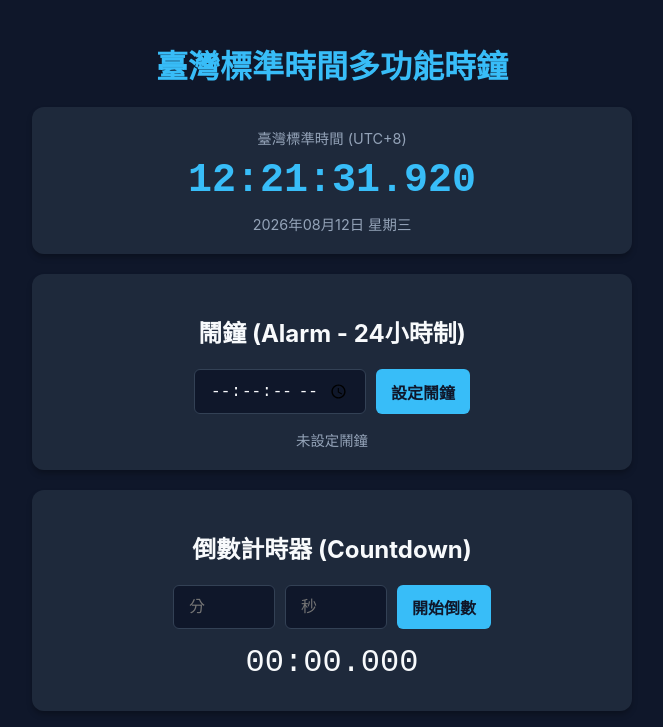
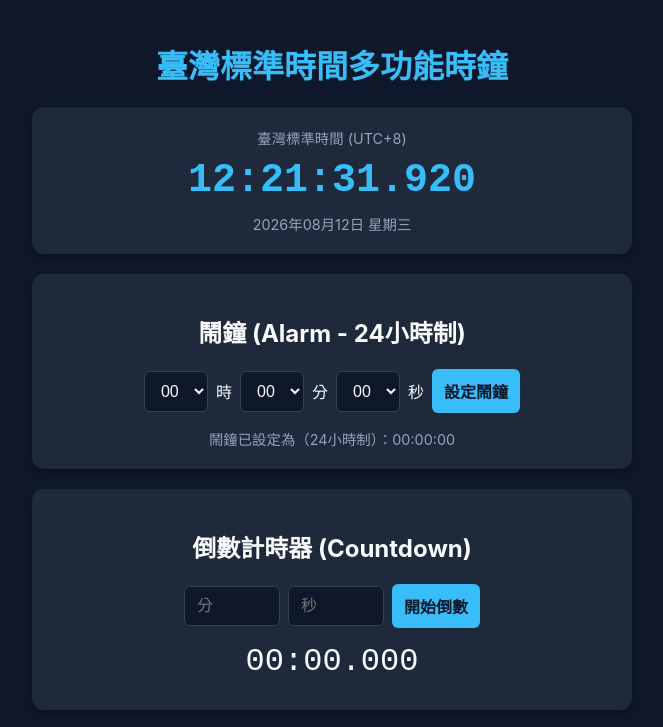
Before and after one commit to tahai-hsieh/Clock, a plain HTML site: page index.html in a window 1280 px wide. Both pictures are taken after a click on the button "設定鬧鐘". Shown: the top 727 px of the page, without its empty margins (308-971 px from the left). Drawn offline with Linux system fonts and the light colour scheme.

Commit message:
Update index.html

```diff
--- a/index.html
+++ b/index.html
@@ -3,7 +3,8 @@
 <head>
     <meta charset="UTF-8">
     <meta name="viewport" content="width=device-width, initial-scale=1.0">
-    <title>線上時鐘 & 多功能計時工具</title>
+    <title>大海專屬時鐘</title>
+    <link rel="icon" href="https://www.pinterest.com/pin/620863498620754160/">
     <style>
         :root {
             --bg-color: #0f172a;
@@ -64,18 +65,23 @@
         .input-group {
             display: flex;
             justify-content: center;
-            gap: 10px;
+            align-items: center;
+            gap: 8px;
             margin: 15px 0;
             flex-wrap: wrap;
         }
 
-        input, button {
-            padding: 10px 15px;
+        input, select, button {
+            padding: 10px 12px;
             border-radius: 6px;
             border: 1px solid #334155;
             background-color: #0f172a;
             color: var(--text-color);
             font-size: 1rem;
+        }
+
+        select {
+            cursor: pointer;
         }
 
         button {
@@ -145,11 +151,13 @@
             <div id="date" class="sub-text">YYYY-MM-DD</div>
         </div>
 
-        <!-- 鬧鐘功能 (24小時制) -->
+        <!-- 鬧鐘功能 (24小時制下拉選單) -->
         <div class="card">
             <h2>鬧鐘 (Alarm - 24小時制)</h2>
             <div class="input-group">
-                <input type="time" id="alarmTime" step="1">
+                <select id="alarmHour"></select> 時
+                <select id="alarmMinute"></select> 分
+                <select id="alarmSecond"></select> 秒
                 <button id="setAlarmBtn">設定鬧鐘</button>
             </div>
             <div id="alarmStatus" class="sub-text">未設定鬧鐘</div>
@@ -218,21 +226,30 @@
             requestAnimationFrame(updateClock);
         }
 
-        // --- 2. 鬧鐘功能 (24小時制格式判斷) ---
+        // --- 2. 鬧鐘功能 (24小時制下拉選單產生) ---
+        const alarmHourSelect = document.getElementById('alarmHour');
+        const alarmMinuteSelect = document.getElementById('alarmMinute');
+        const alarmSecondSelect = document.getElementById('alarmSecond');
+
+        // 動態生成 00 ~ 23 小時選單
+        for (let i = 0; i < 24; i++) {
+            const val = String(i).padStart(2, '0');
+            alarmHourSelect.add(new Option(val, val));
+        }
+        // 動態生成 00 ~ 59 分/秒選單
+        for (let i = 0; i < 60; i++) {
+            const val = String(i).padStart(2, '0');
+            alarmMinuteSelect.add(new Option(val, val));
+            alarmSecondSelect.add(new Option(val, val));
+        }
+
         let alarmTarget = null;
         let alarmTriggered = false;
 
         document.getElementById('setAlarmBtn').addEventListener('click', () => {
-            const alarmInput = document.getElementById('alarmTime').value;
-            if (!alarmInput) {
-                alert('請選擇鬧鐘時間！');
-                return;
-            }
-
-            const parts = alarmInput.split(':');
-            const h = parts[0].padStart(2, '0');
-            const m = parts[1].padStart(2, '0');
-            const s = parts[2] ? parts[2].padStart(2, '0') : '00';
+            const h = alarmHourSelect.value;
+            const m = alarmMinuteSelect.value;
+            const s = alarmSecondSelect.value;
 
             alarmTarget = `${h}:${m}:${s}`;
             alarmTriggered = false;
@@ -301,10 +318,10 @@
             }, 10);
         });
 
-        // --- 4. 碼表功能 (包含總時間與分圈時間計算) ---
+        // --- 4. 碼表功能 ---
         let swStartTime = 0;
         let swElapsedTime = 0;
-        let swLastLapTime = 0; // 紀錄上一次計圈的時間點
+        let swLastLapTime = 0;
         let swTimerInterval = null;
         let swLapCount = 0;
 
@@ -324,14 +341,12 @@
 
         swStartBtn.addEventListener('click', () => {
             if (swTimerInterval) {
-                // 暫停
                 clearInterval(swTimerInterval);
                 swTimerInterval = null;
                 swStartBtn.textContent = '開始';
                 swStartBtn.classList.remove('stop-btn');
                 swLapBtn.disabled = true;
             } else {
-                // 開始 / 繼續
                 swStartTime = Date.now() - swElapsedTime;
                 swTimerInterval = setInterval(() => {
                     swElapsedTime = Date.now() - swStartTime;
@@ -348,9 +363,8 @@
             if (!swTimerInterval) return;
             swLapCount++;
 
-            // 計算距離上一次計圈的時間差
             const lapSplitTime = swElapsedTime - swLastLapTime;
-            swLastLapTime = swElapsedTime; // 更新上一次計圈時間
+            swLastLapTime = swElapsedTime;
 
             const li = document.createElement('li');
             li.className = 'lap-item';
```
